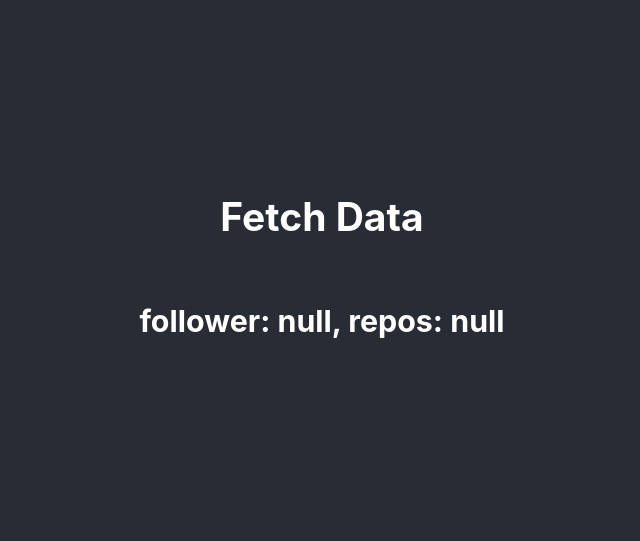
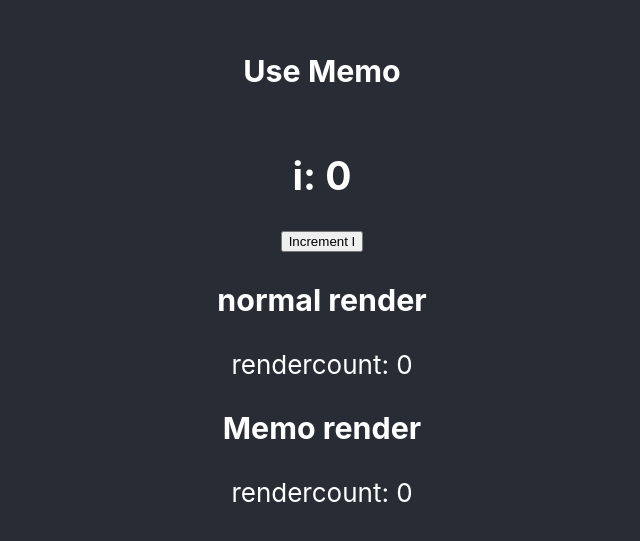
Before and after one commit to baraabd/React-Hooks, a React (Create React App) app: page / in a window 1280 px wide. Shown: the part 135-676 px from the top of the page, without its empty margins (318-958 px from the left). Built offline with nearby package versions, Linux system fonts and the light colour scheme; no server answers.

Commit message:
Use Memo Effect

```diff
--- a/src/App.jsx
+++ b/src/App.jsx
@@ -1,33 +1,31 @@
-import React, { useEffect, useState } from "react";
+import React, { useState, useMemo, useCallback } from "react";
+import Child from './components/child';
+
 import "./App.scss";
 
-const initProfile = {
-  followers: null,
-  publicRepos: null
-};
-function App() {
-  const [profile, setProfile] = useState(initProfile);
+const App = () =>{
+  const [i, setI] = useState(0);
 
-   const getProfile = async()=> {
-    const response = await fetch("https://api.github.com/users/baraabd");
-    const json = await response.json();
+  const callBackClick = useCallback(() => {
+    console.log('called')
+    setI(c => c + 1);
+  }, [i]);
 
-    setProfile({
-      followers: json.followers,
-      publicRepos: json.public_repos
-    });
-  }
+  const memoizedChild = useMemo(()=>{
+    return <Child></Child>
+  }, [i]);
 
-  useEffect(() => {
-    getProfile();
-  }, []);
   return (
     <div className="App">
       <header className="App-header">
-        <h2>Fetch Data</h2>
-        <h3>{`follower: ${profile.followers}, repos: ${
-          profile.publicRepos
-        }`}</h3>
+        <h3> Use Memo</h3>
+        <h2>i: {i}</h2>
+        <button onClick={callBackClick}>Increment I</button>
+        <h3> normal render</h3>
+        <Child></Child>
+        <h3> Memo render</h3>
+        {memoizedChild}
+
       </header>
     </div>
   );
--- /dev/null
+++ b/src/components/child.jsx
@@ -0,0 +1,12 @@
+import React, { useEffect } from "react";
+
+let renderCount = 0;
+const Child = ()=> {
+  useEffect(() => {
+    renderCount++;
+  });
+
+  return <div>rendercount: {renderCount}</div>;
+}
+
+export default Child;
```
